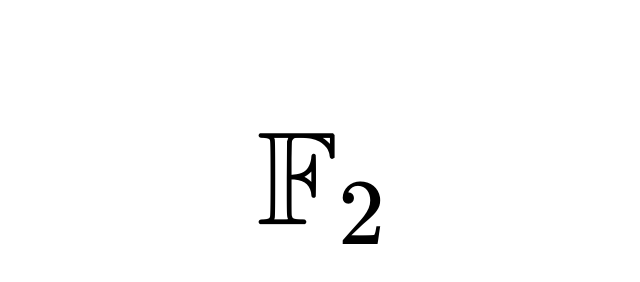
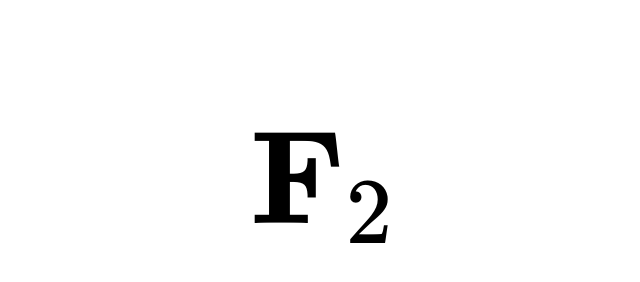
Before and after one commit to benjaminp/characteristic2.com, a plain HTML site: page index.html in a window 1280 px wide. Shown: the whole page, without its empty margins (319-959 px from the left). Drawn offline with nearby package versions, Linux system fonts and the light colour scheme; some packages are replaced by stand-ins of ours.

Commit message:
switch to boldface

```diff
--- a/index.html
+++ b/index.html
@@ -12,7 +12,7 @@
 </head>
 <body>
 <div class="huge">
-$$\mathbb{F}_2$$
+$$\mathbf{F}_2$$
 </div>
 </body>
 </html>
```
